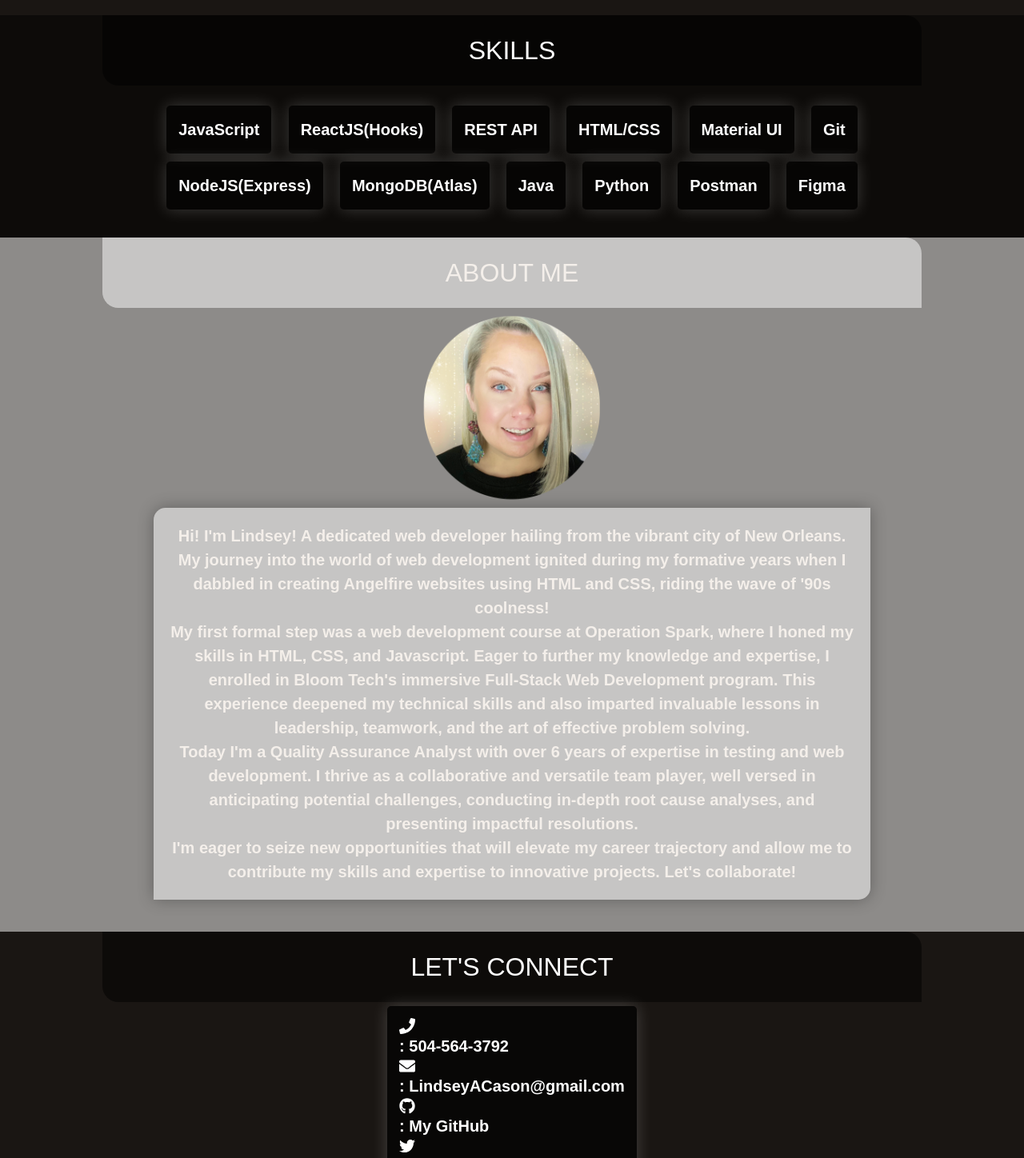
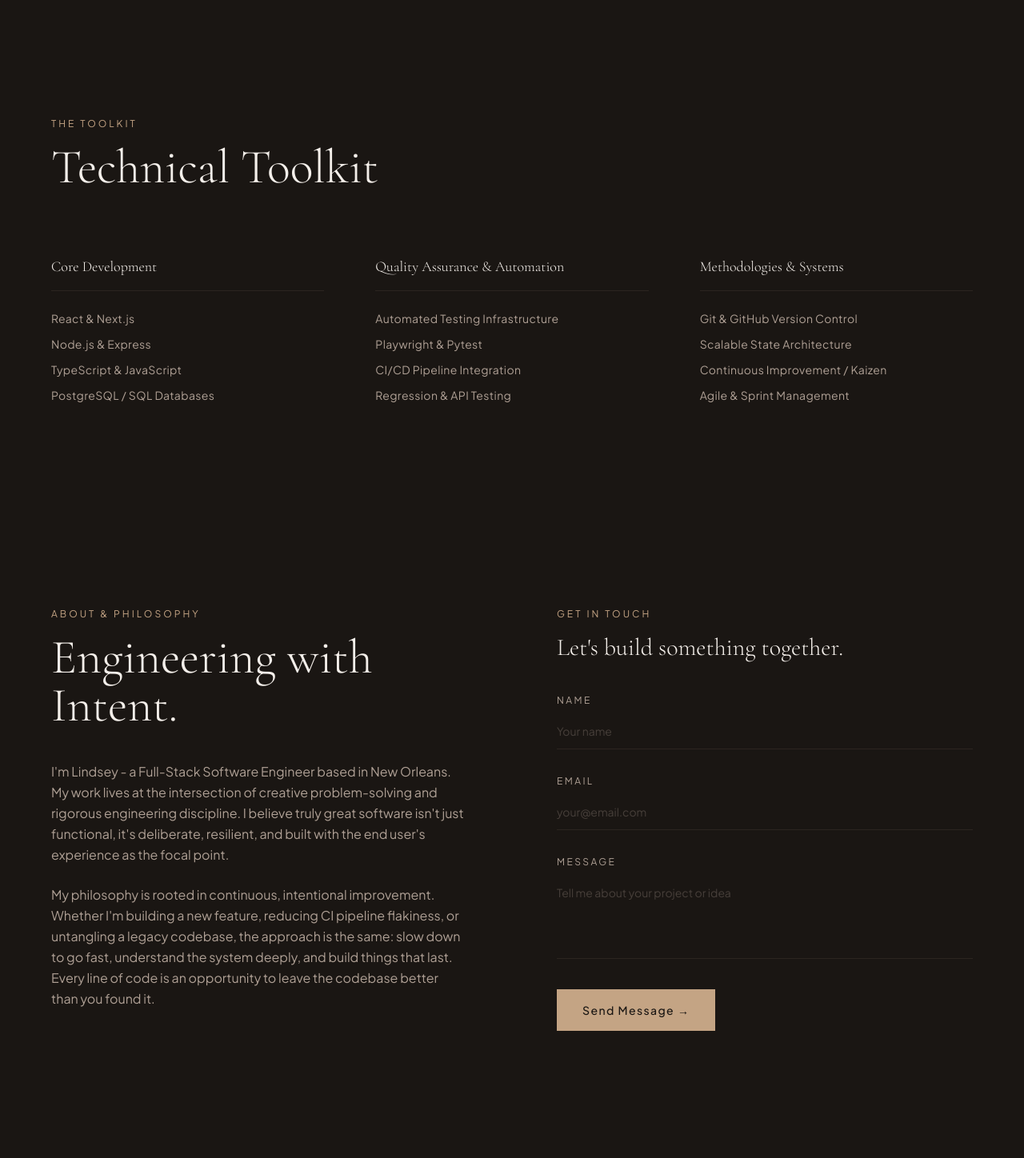
Before and after one commit to LindseyCason/LindseyCasonPortfolio, a React (Create React App) app: page / in a window 1280 px wide. Shown: the part 2680-4128 px from the top of the page at 80% size. After the commit the page ends 4097 px from the top, so only its background shows below. Built offline with nearby package versions, Linux system fonts and the light colour scheme.

Commit message:
3- Skills and About Me Update

```diff
--- a/src/App.js
+++ b/src/App.js
@@ -4,7 +4,6 @@ import { Hero } from "./components/Hero";
 import { Projects } from "./components/Projects";
 import { Skills } from "./components/Skills";
 import { About } from "./components/About";
-import { Contact } from "./components/Contact";
 
 function App() {
   return (
@@ -20,9 +19,6 @@ function App() {
       <section id="about">
         <About />
       </section>
-      <section id="contact">
-        <Contact />
-      </section>
     </div>
   );
 }
--- a/src/components/About.js
+++ b/src/components/About.js
@@ -1,22 +1,123 @@
-import React from "react";
-import Lindsey from "../assets/lindseyCir.png";
+import React, { useState } from "react";
 
 export const About = () => {
+  const [form, setForm] = useState({ name: "", email: "", message: "" });
+  const [submitted, setSubmitted] = useState(false);
+
+  const handleChange = (e) => {
+    setForm({ ...form, [e.target.name]: e.target.value });
+  };
+
+  const handleSubmit = (e) => {
+    e.preventDefault();
+    // Connect to Formspree, EmailJS, or your preferred service here
+    setSubmitted(true);
+  };
+
   return (
-    <div className="aboutContainer" id="about">
-      <span className="headingText headingWhite">ABOUT ME</span>
-      <img src={Lindsey} alt="Lindsey Headshot" className="lindseyImage" />
-      <span className="aboutText smallText">
-      Hi! I'm Lindsey! A dedicated web developer hailing from the vibrant city of New Orleans.
-<p></p>
-My journey into the world of web development ignited during my formative years when I dabbled in creating Angelfire websites using HTML and CSS, riding the wave of '90s coolness!
-<p></p>
-My first formal step was a web development course at Operation Spark, where I honed my skills in HTML, CSS, and Javascript. Eager to further my knowledge and expertise, I enrolled in Bloom Tech's immersive Full-Stack Web Development program. This experience deepened my technical skills and also imparted invaluable lessons in leadership, teamwork, and the art of effective problem solving.
-<p></p>
-Today I'm a Quality Assurance Analyst with over 6 years of expertise in testing and web development. I thrive as a collaborative and versatile team player, well versed in anticipating potential challenges, conducting in-depth root cause analyses, and presenting impactful resolutions.
-<p></p>
-I'm eager to seize new opportunities that will elevate my career trajectory and allow me to contribute my skills and expertise to innovative projects. Let's collaborate!
-      </span>
+    <div className="max-w-7xl mx-auto px-8 md:px-16 py-24 sm:py-32">
+      <div className="grid grid-cols-1 lg:grid-cols-2 gap-16 lg:gap-28 items-start">
+
+        {/* ── Left: narrative ── */}
+        <div>
+          <p className="font-sans text-brass text-xs tracking-[0.25em] uppercase mb-4">
+            About &amp; Philosophy
+          </p>
+          <h2 className="font-serif text-4xl md:text-5xl lg:text-6xl font-light text-parchment leading-tight mb-10">
+            Engineering with Intent.
+          </h2>
+          <div className="space-y-6 font-sans text-cashmere text-base leading-relaxed max-w-prose">
+            <p>
+              I'm Lindsey - a Full-Stack Software Engineer
+              based in New Orleans. My work lives at the intersection of creative
+              problem-solving and rigorous engineering discipline. I believe truly
+              great software isn't just functional, it's deliberate, resilient,
+              and built with the end user's experience as the focal point.
+            </p>
+            <p>
+              My philosophy is rooted in continuous, intentional improvement.
+              Whether I'm building a new feature, reducing CI pipeline
+              flakiness, or untangling a legacy codebase, the approach is the
+              same: slow down to go fast, understand the system deeply, and build
+              things that last. Every line of code is an opportunity to leave the
+              codebase better than you found it.
+            </p>
+          </div>
+        </div>
+
+        {/* ── Right: contact form ── */}
+        {/* Hidden anchor so the CONTACT nav link scrolls here */}
+        <div>
+          <div id="contact" className="scroll-mt-24" aria-hidden="true" />
+          <p className="font-sans text-brass text-xs tracking-[0.25em] uppercase mb-4">
+            Get In Touch
+          </p>
+          <h3 className="font-serif text-2xl md:text-3xl font-light text-parchment mb-10">
+            Let's build something together.
+          </h3>
+
+          {submitted ? (
+            <p className="font-sans text-cashmere text-base leading-relaxed">
+              Thank you for reaching out — I'll be in touch shortly.
+            </p>
+          ) : (
+            <form onSubmit={handleSubmit} className="space-y-8">
+
+              {/* Name & Email */}
+              {[
+                { name: "name",  label: "Name",  type: "text",  placeholder: "Your name"          },
+                { name: "email", label: "Email", type: "email", placeholder: "your@email.com" },
+              ].map(({ name, label, type, placeholder }) => (
+                <div key={name}>
+                  <label
+                    htmlFor={name}
+                    className="block font-sans text-xs text-cashmere tracking-[0.2em] uppercase mb-2"
+                  >
+                    {label}
+                  </label>
+                  <input
+                    id={name}
+                    type={type}
+                    name={name}
+                    value={form[name]}
+                    onChange={handleChange}
+                    required
+                    placeholder={placeholder}
+                    className="w-full bg-transparent border-b border-espresso-border py-3 font-sans text-sm text-parchment placeholder-cashmere/30 caret-brass focus:outline-none focus:border-brass transition-all duration-400"
+                  />
+                </div>
+              ))}
+
+              {/* Message */}
+              <div>
+                <label
+                  htmlFor="message"
+                  className="block font-sans text-xs text-cashmere tracking-[0.2em] uppercase mb-2"
+                >
+                  Message
+                </label>
+                <textarea
+                  id="message"
+                  name="message"
+                  value={form.message}
+                  onChange={handleChange}
+                  required
+                  rows={4}
+                  placeholder="Tell me about your project or idea"
+                  className="w-full bg-transparent border-b border-espresso-border py-3 font-sans text-sm text-parchment placeholder-cashmere/30 caret-brass focus:outline-none focus:border-brass transition-all duration-400 resize-none"
+                />
+              </div>
+
+              <button
+                type="submit"
+                className="font-sans text-sm tracking-widest text-velvet-espresso bg-brass px-8 py-4 font-medium hover:bg-opacity-85 transition-all duration-400"
+              >
+                Send Message &rarr;
+              </button>
+            </form>
+          )}
+        </div>
+      </div>
     </div>
   );
 };
--- a/src/components/Skills.js
+++ b/src/components/Skills.js
@@ -1,23 +1,69 @@
 import React from "react";
+
+const CATEGORIES = [
+  {
+    title: "Core Development",
+    skills: [
+      "React & Next.js",
+      "Node.js & Express",
+      "TypeScript & JavaScript",
+      "PostgreSQL / SQL Databases",
+    ],
+  },
+  {
+    title: "Quality Assurance & Automation",
+    skills: [
+      "Automated Testing Infrastructure",
+      "Playwright & Pytest",
+      "CI/CD Pipeline Integration",
+      "Regression & API Testing",
+    ],
+  },
+  {
+    title: "Methodologies & Systems",
+    skills: [
+      "Git & GitHub Version Control",
+      "Scalable State Architecture",
+      "Continuous Improvement / Kaizen",
+      "Agile & Sprint Management",
+    ],
+  },
+];
 
 export const Skills = () => {
   return (
-    <div className="skillsContainer" id="skills">
-      <span className="headingText headingBlack">SKILLS</span>
-      <ul className="skillsList">
-        <li>JavaScript</li>
-        <li>ReactJS(Hooks)</li>
-        <li>REST API</li>
-        <li>HTML/CSS</li>
-        <li>Material UI</li>
-        <li>Git</li>
-        <li>NodeJS(Express)</li>
-        <li>MongoDB(Atlas)</li>
-        <li>Java</li>
-        <li>Python</li>
-        <li>Postman</li>
-        <li>Figma</li>
-      </ul>
+    <div className="max-w-7xl mx-auto px-8 md:px-16 py-24 sm:py-32">
+
+      {/* Section header */}
+      <div className="mb-16 lg:mb-20">
+        <p className="font-sans text-brass text-xs tracking-[0.25em] uppercase mb-4">
+          The Toolkit
+        </p>
+        <h2 className="font-serif text-4xl md:text-5xl lg:text-6xl font-light text-parchment leading-tight max-w-2xl">
+Technical Toolkit
+        </h2>
+      </div>
+
+      {/* Three-column directory */}
+      <div className="grid grid-cols-1 md:grid-cols-3 gap-12 lg:gap-16">
+        {CATEGORIES.map(({ title, skills }) => (
+          <div key={title}>
+            <h3 className="font-serif text-lg font-light text-parchment border-b border-espresso-border pb-4 mb-6">
+              {title}
+            </h3>
+            <ul className="space-y-3">
+              {skills.map((skill) => (
+                <li
+                  key={skill}
+                  className="font-sans text-sm text-cashmere tracking-wide transition-all duration-400 hover:text-parchment hover:translate-x-1 cursor-default"
+                >
+                  {skill}
+                </li>
+              ))}
+            </ul>
+          </div>
+        ))}
+      </div>
     </div>
   );
 };
```
